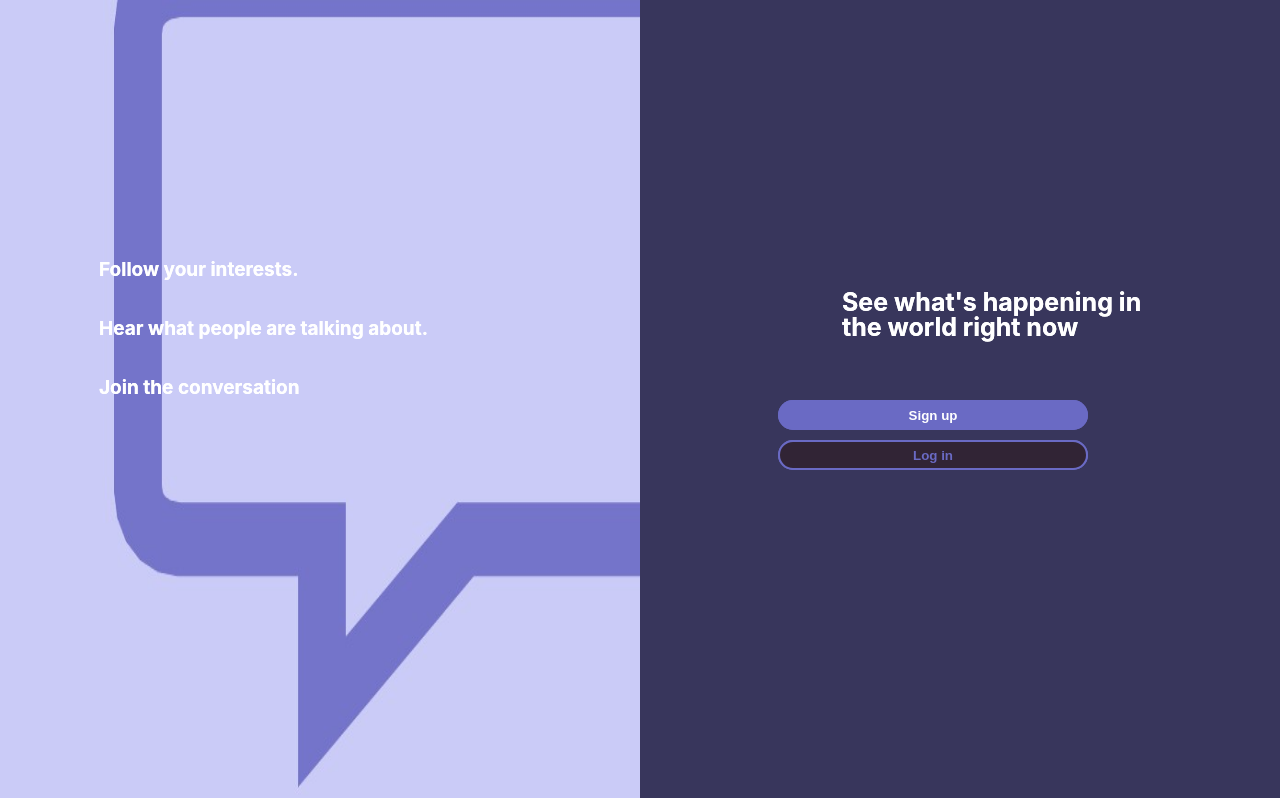
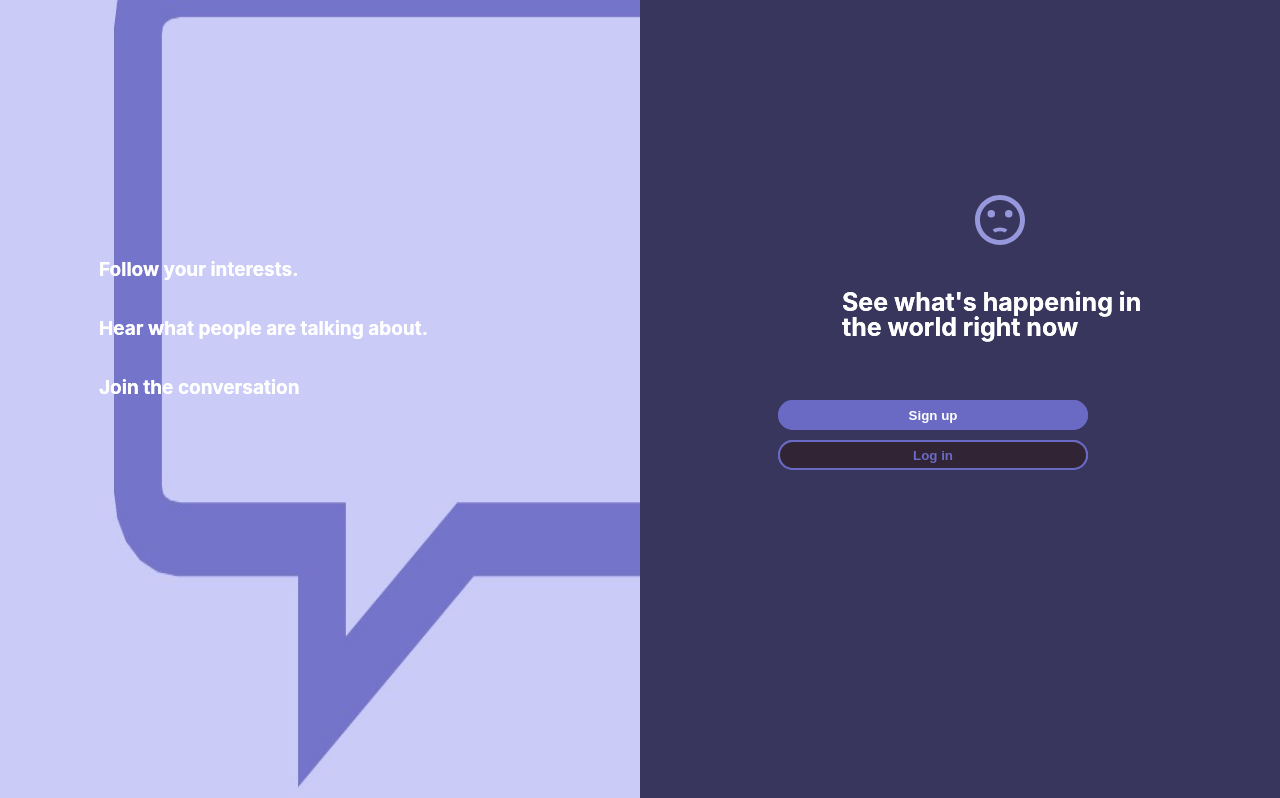
Before and after one commit to tkhai03/Bitter, a React (Create React App) app: page /dashboard in a window 1280 px wide. Shown: the top 798 px of the page. Built offline with nearby package versions, Linux system fonts and the light colour scheme.

Commit message:
before marshalls plan

```diff
--- a/src/Components/Dashboard/Feed.js
+++ b/src/Components/Dashboard/Feed.js
@@ -7,7 +7,7 @@ import Post from './Post'
 function Feed(props){
 
         const mappedPosts = props.posts.map((post, index) => {
-        return <Post content={post.content} username={post.username} date={post.created_at} key={index} date={post.created_at} />
+        return <Post content={post.content} username={post.username} date={post.created_at} key={index} />
     })
     return(
 
--- a/src/Components/Dashboard/GrieveBox.css
+++ b/src/Components/Dashboard/GrieveBox.css
@@ -8,6 +8,7 @@
 .grieveBox > form {
     display: flex;
     flex-direction: column;
+
 }
 
 .grieveBox_input{
@@ -22,6 +23,7 @@
     border: none;
     background-color: #0F0D1A;
     color: white;
+
 }
 
 .grieveBox_grieveButton{
@@ -31,8 +33,9 @@
     font-weight: 900 !important;
     text-transform: inherit !important;
     border-radius: 30px !important;
-    height: 20px !important;
+    height: 23px !important;
     width: 100px !important;
     margin-top: 20px !important;
     margin-left: auto !important;
+
 }
--- a/src/Components/Dashboard/GrieveBox.js
+++ b/src/Components/Dashboard/GrieveBox.js
@@ -1,17 +1,32 @@
-import React from 'react'
+import React, { useEffect, useState } from 'react'
 import './GrieveBox.css'
-import {Avatar, Button} from "@material-ui/core"
+import { Avatar, Button } from "@material-ui/core"
+import axios from 'axios'
 
 
-function GrieveBox(){
+function GrieveBox() {
+    const [content, setContent] = useState('')
+    // useEffect(() => {
+
+    // },[])
+
+    const addPost = () => {
+        axios.post('/api/posts', { content })
+            .then((res) => {
+                setContent('')
+            })
+    }
+
+
+
     return (
         <div className='grieveBox'>
             <form>
                 <div className='grieveBox_input'>
-                <Avatar>OP</Avatar>
-                <input placeholder="What's happening?"></input>
+                    <Avatar>OP</Avatar>
+                    <input placeholder="What's happening?" onChange={(e) => setContent(e.target.value)}></input>
                 </div>
-                <Button className="grieveBox_grieveButton">Grieve</Button>
+                <Button className="grieveBox_grieveButton" onClick={() => addPost()} >Grieve</Button>
             </form>
 
         </div>
--- a/src/Components/Dashboard/Post.js
+++ b/src/Components/Dashboard/Post.js
@@ -1,8 +1,16 @@
-import React from 'react'
+import Axios from 'axios'
+import React,{useState, useEffect} from 'react'
 import './Post.css'
+import axios from 'axios'
 
 function Post(props) {
     const { date, content, username } = props
+    // const [content, editContent] = useState('')
+
+    // const editPost = () => {
+    //     axios.
+    // }
+
     return (
         <div className='Post'>
             <div className='postContent'>
@@ -10,6 +18,7 @@ function Post(props) {
                 <p>{content}</p>
                 {/* {date} */}
             </div>
+            <button>Edit</button>
         </div>
     )
 }
--- a/src/Components/Dashboard/Sidebar.css
+++ b/src/Components/Dashboard/Sidebar.css
@@ -9,7 +9,7 @@
     color: #9797DC;
     font-size: 60px !important;
     margin-top: 20px;
-    margin-left: 20px;
+    margin-left: 21px;
     margin-right:20px;
 }
 
--- a/src/Components/Landing/Landing.css
+++ b/src/Components/Landing/Landing.css
@@ -35,7 +35,17 @@
     flex-direction: column;
     /* height: 150px;
     width: 100px; */
+}
 
+.landing_bitterIcon{
+    position: relative;
+    top: 170px;
+    left: 310px;
+    color: #9797DC;
+    font-size: 60px !important;
+    margin-top: 20px !important;
+    margin-left: 20px !important;
+    margin-right:20px !important;
 }
 .loginText{
     display: flex;
--- a/src/Components/Landing/Landing.js
+++ b/src/Components/Landing/Landing.js
@@ -3,10 +3,13 @@ import './Landing.css'
 import bitterLogo from './bitter-chat-background.jpg'
 import {Link} from 'react-router-dom'
 import Register from '../Register/Register'
+import SentimentDissatisfiedIcon from '@material-ui/icons/SentimentDissatisfied';
 
 
 function Landing() {
     const [register, setRegister] = useState(false)
+    const [email, setEmail] = useState('')
+    const [password, setPassword] = useState('')
 
     return (
         <div className="Landing">
@@ -17,6 +20,7 @@ function Landing() {
                 <h1 className='posterMsg'>Join the conversation</h1>
             </div>
             <div className='auth_container'>
+                <SentimentDissatisfiedIcon className='landing_bitterIcon'/>
                 <div className='loginText'>
                     <h1 className='loginMsg'>See what's happening in the world right now</h1>
                 </div>
```
Also changed, not shown: 2 other files (tests, documents, lock files or other folders).
